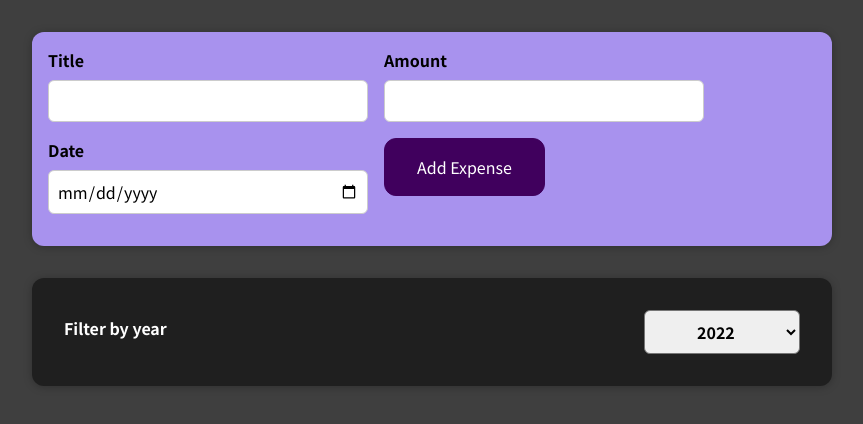
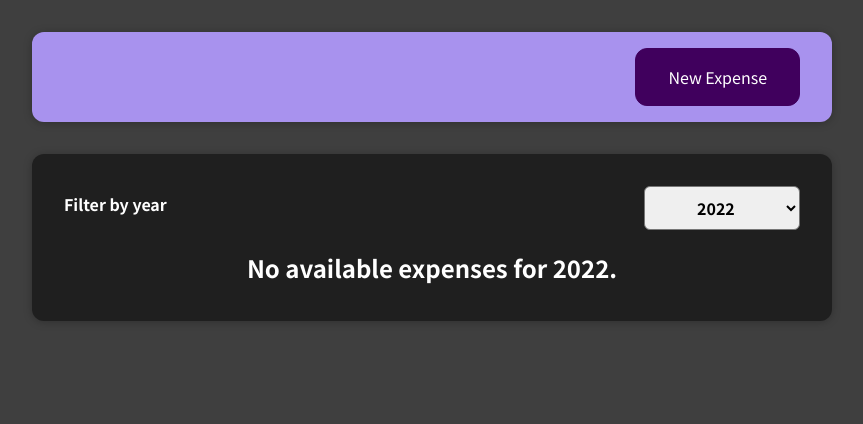
Before and after one commit to StefanoPisano/react-expenses-tracker, a React (Create React App) app: page / in a window 1280 px wide. Shown: the top 424 px of the page, without its empty margins (208-1071 px from the left). Built offline with nearby package versions, Linux system fonts and the light colour scheme.

Commit message:
feat(Expenses): hide form conditionally

```diff
--- a/src/components/Expenses/ExpenseItem.js
+++ b/src/components/Expenses/ExpenseItem.js
@@ -5,6 +5,7 @@ import ExpenseDate from "./ExpenseDate";
 
 function ExpenseItem({date, title, amount}) {
 	return (
+		<li>
 			<Card className="expense-item">
 				<ExpenseDate date={date}/>
 				<div className="expense-item__description">
@@ -12,6 +13,7 @@ function ExpenseItem({date, title, amount}) {
 					<div className="expense-item__price">€ {amount}</div>
 				</div>
 			</Card>
+		</li>
 	)
 }
 
--- a/src/components/Expenses/Expenses.js
+++ b/src/components/Expenses/Expenses.js
@@ -1,22 +1,12 @@
 import {useState} from "react";
 import './Expenses.css';
 import Card from "../UI/Card";
-import ExpenseItem from "./ExpenseItem";
 import ExpensesFilter from "./ExpensesFilter";
+import ExpensesList from "./ExpensesList";
+
 
 function Expenses(props) {
 	const [yearFilter, setYearFilter] = useState("2022");
-
-	const filteredItems = props.expenses.filter(expense => expense.date.getFullYear() === parseInt(yearFilter));
-
-	const expenseItems = filteredItems.map(expense =>
-		<ExpenseItem key={expense.id}
-			title={expense.title}
-			date={expense.date}
-			amount={expense.amount}
-		/>
-	)
-
 
 	const yearFilterHandler = selectedYear => {
 		console.trace("Expenses.js yearFilterHandler", selectedYear);
@@ -28,7 +18,7 @@ function Expenses(props) {
 		<Card className="expenses">
 			<ExpensesFilter selectedYear={yearFilter} onSelectedYear={yearFilterHandler}/>
 
-			{expenseItems}
+			<ExpensesList expenses={props.expenses} yearFilter={yearFilter}/>
 		</Card>
 
 	)
--- /dev/null
+++ b/src/components/Expenses/ExpensesList.css
@@ -0,0 +1,9 @@
+.expenses-list {
+    list-style: none;
+    padding: 0;
+}
+
+.expenses-list__fallback {
+    color: white;
+    text-align: center;
+}
--- /dev/null
+++ b/src/components/Expenses/ExpensesList.js
@@ -0,0 +1,32 @@
+import './ExpensesList.css'
+import ExpenseItem from "./ExpenseItem";
+
+const NO_VALUES_MESSAGE = "No available expenses for";
+
+function ExpensesList({expenses, yearFilter}) {
+	const filteredItems = expenses.filter(expense => expense.date.getFullYear() === parseInt(yearFilter));
+
+	function getExpenseListComponent(expenses) {
+		return expenses.map(expense =>
+			<ul className="expenses-list">
+				<ExpenseItem key={expense.id}
+				             title={expense.title}
+				             date={expense.date}
+				             amount={expense.amount}
+				/>
+			</ul>
+		)
+	}
+
+	const expenseItems = filteredItems.length
+		? getExpenseListComponent(filteredItems) :
+		<h2 className="expenses-list__fallback">{NO_VALUES_MESSAGE} {yearFilter}.</h2>
+
+	return (
+		<>
+			{expenseItems}
+		</>
+	)
+}
+
+export default ExpensesList
--- a/src/components/NewExpense/ExpenseForm.js
+++ b/src/components/NewExpense/ExpenseForm.js
@@ -42,6 +42,14 @@ function ExpenseForm(props) {
 		setForm(DEFAULT_STATE);
 	}
 
+	function cancelButtonHandler(event){
+		event.preventDefault();
+
+		props.onCancelNewExpense();
+
+		setForm(DEFAULT_STATE);
+	}
+
 	return (
 		<form onSubmit={submitHandler}>
 			<div className="new-expense__controls">
@@ -58,6 +66,9 @@ function ExpenseForm(props) {
 					<input type="date" value={form.date} min="2019-01-01" max="2023-12-31" onChange={dateChangeHandler}/>
 				</div>
 				<div className="new-expense__actions">
+					<button type="button" onClick={cancelButtonHandler}>Cancel</button>
+				</div>
+				<div className="new-expense__actions">
 					<button type="submit">Add Expense</button>
 				</div>
 			</div>
--- a/src/components/NewExpense/NewExpense.js
+++ b/src/components/NewExpense/NewExpense.js
@@ -1,7 +1,9 @@
 import './NewExpense.css'
 import ExpenseForm from "./ExpenseForm";
+import {useState} from "react";
 
 function NewExpense(props) {
+	const [showForm, setShowForm] = useState(false);
 	const saveExpenseHandler = (savedExpense) => {
 		console.trace("NewExpense.js", savedExpense);
 
@@ -10,13 +12,32 @@ function NewExpense(props) {
 			...savedExpense
 		}
 
+		props.onNewExpense(expense);
 
-		props.onNewExpense(expense);
+		setShowForm(false);
 	}
+
+	function newExpenseButtonHandler() {
+		setShowForm(true);
+	}
+
+	function cancelNewExpenseHandler() {
+		setShowForm(false);
+	}
+
+	function toggleForm() {
+		return showForm
+			? <ExpenseForm onSaveExpense={saveExpenseHandler} onCancelNewExpense={cancelNewExpenseHandler}/>
+			: <div className="new-expense__actions">
+				<button onClick={newExpenseButtonHandler}>New Expense</button>
+			</div>
+	}
+
+	const content = toggleForm();
 
 	return (
 		<div className="new-expense">
-			<ExpenseForm onSaveExpense={saveExpenseHandler}/>
+			{content}
 		</div>
 	)
 }
```
Lines whose indentation alone changed are shown as unchanged.
